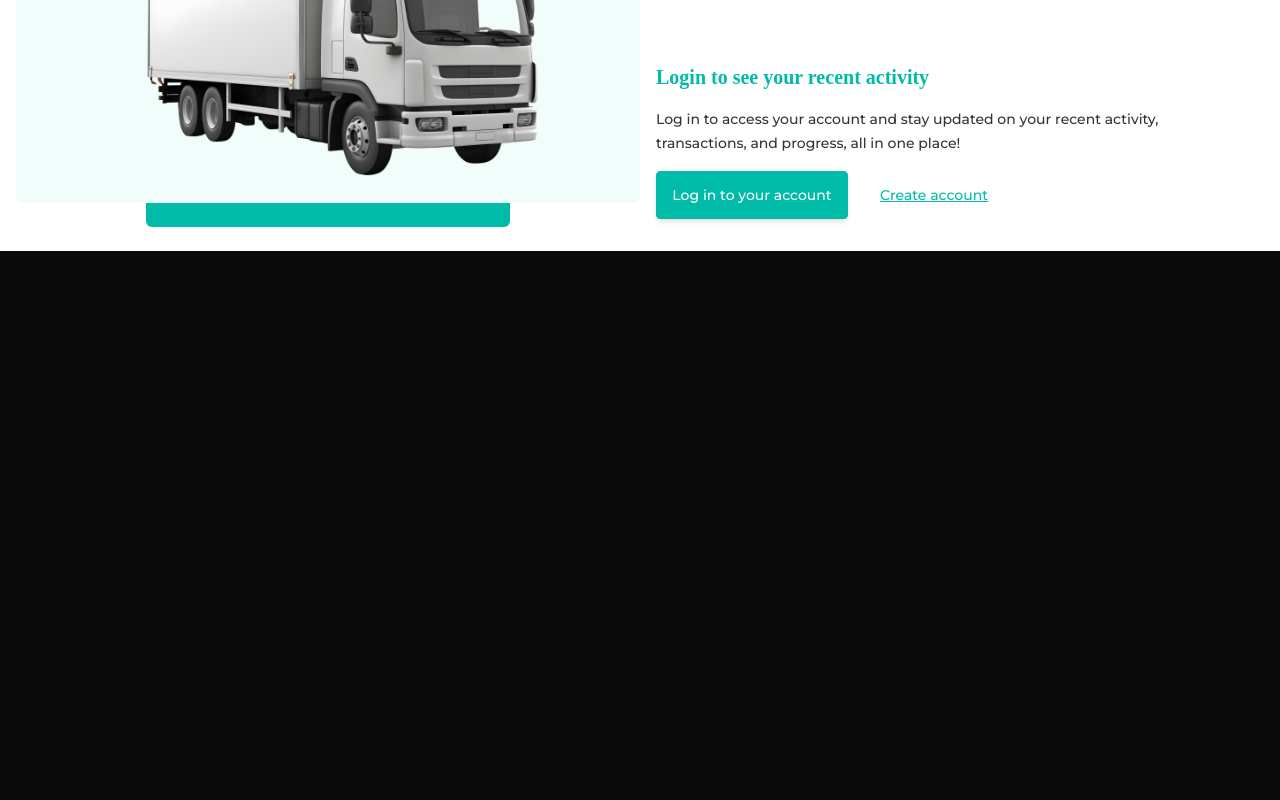
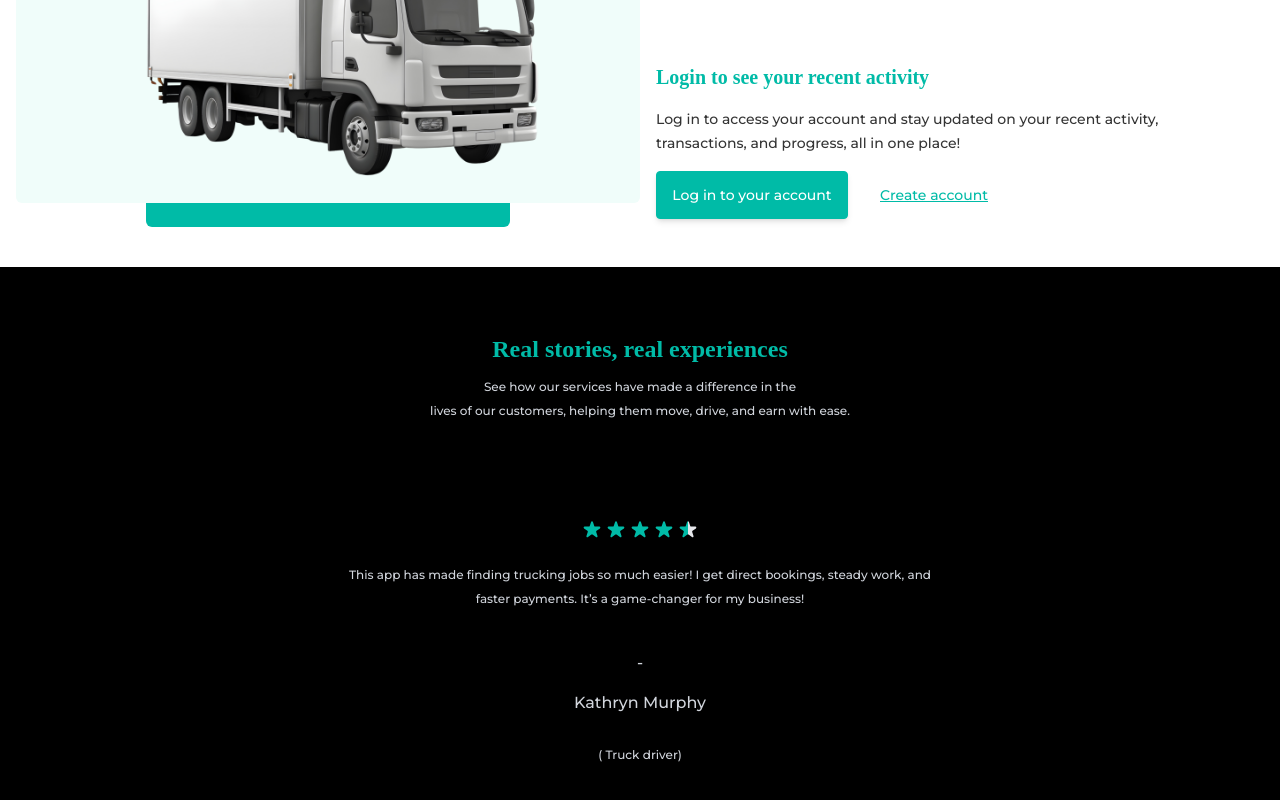
Before and after one commit to Ibikunleogunbanwo/truckit, a Next.js app: page /home in a window 1280 px wide. Shown: the part 1479-2279 px from the top of the page. Before the commit the page ends 1730 px from the top, so only its background shows below. Built offline with nearby package versions, Linux system fonts and the light colour scheme; no server answers; a web font is replaced by a local one.

Commit message:
added the carousel card for testimonial

```diff
--- a/src/app/home/page.jsx
+++ b/src/app/home/page.jsx
@@ -7,17 +7,19 @@ import serviceleft from "../../assets/images/services-left.png";
 import serviceright from "../../assets/images/services-right.png";
 import Navbar from "../../components/navbar";
 import MyDatePicker from "@/components/datepicker";
-import truck from "../../assets/images/truck.png"
+import truck from "../../assets/images/truck.png";
 import MyTimePicker from "@/components/timepicker";
 import Locationpicker from "@/components/locationpicker";
-import pickup from "../../assets/images/img-location.png"
-import dropoff from "../../assets/images/img-dropoff.png"
+import pickup from "../../assets/images/img-location.png";
+import dropoff from "../../assets/images/img-dropoff.png";
+import Carousel from "@/components/carousel";
 
 const Home = () => {
   return (
     <div id="main" className="min-h-screen bg-white w-full">
       <Navbar />
-      <div id="Hero-Section"
+      <div
+        id="Hero-Section"
         className="flex flex-col-reverse lg:flex-row p-4 my-10 "
       >
         <div className="flex-1  ">
@@ -31,23 +33,17 @@ const Home = () => {
               reliable movers to get you there stress-free.
             </p>
             <div className=" grid md:grid-cols-2 gap-4 my-2 w-full">
-              <Locationpicker
-              src={pickup}
-              />
-                  <Locationpicker
-              src={dropoff}
-              placeholder="Drop-off Location"
-              />
+              <Locationpicker src={pickup} />
+              <Locationpicker src={dropoff} placeholder="Drop-off Location" />
               <MyDatePicker />
               <MyTimePicker />
-
             </div>
 
             <ContinueWithLogin
               buttonText="Continue"
               linkText="Login to see user activity"
               linkHref="/signin"
-              widthClass = "w-36"
+              widthClass="w-36"
             />
           </div>
         </div>
@@ -117,17 +113,23 @@ const Home = () => {
           Looking to offer your services? Whether you're a truck driver or a
           mover, sign up now to connect with customers and grow your business.
         </span>
-        <ContinueWithLogin buttonText="Get Started" linkText="" linkHref="" widthClass = "w-36" />
+        <ContinueWithLogin
+          buttonText="Get Started"
+          linkText=""
+          linkHref=""
+          widthClass="w-36"
+        />
       </div>
 
-    <div id="activity" className="flex flex-col lg:flex-row text-black justify-between w-full h-full p-4 ">
+      <div id="activity"
+        className="flex flex-col lg:flex-row text-black justify-between w-full h-full p-4 "
+      >
         <div className="relative w-full lg:w-1/2 h-72 sm:h-96 lg:h-[28rem]">
           <div className="absolute top-15 sm:top-16 lg:top-20 bg-teal-50 w-full h-2/3 lg:h-3/4 bottom-5 z-10 rounded-md "></div>
           <div className="absolute bg-teal-500 w-7/12 max-w-5xl h-1/3 lg:h-2/3 left-1/2 transform -translate-x-1/2 z-0 bottom-2 rounded-md"></div>
           <Image
             src={truck}
             alt="Hero Image"
-
             className=" absolute w-full max-h-full object-cover p-4 bottom-3 rounded border-white z-10"
           />
         </div>
@@ -135,21 +137,32 @@ const Home = () => {
         <div className="relative w-full lg:w-1/2  flex flex-col justify-end mb-8`">
           <div className="h-1/2"></div>
           <div id="login" className="p-4">
-        <h1 className=" text-lg md:text-xl font-bold lg:font-extrabold text-teal-500 pb-4 "
-        >Login to see your recent activity</h1>
-        <p className="text-sm text-black/80 leading-6 mb-4"
-        >Log in to access your account and stay updated on your recent activity, transactions, and progress, all in one place!</p>
+            <h1 className=" text-lg md:text-xl font-bold lg:font-extrabold text-teal-500 pb-4 ">
+              Login to see your recent activity
+            </h1>
+            <p className="text-sm text-black/80 leading-6 mb-4">
+              Log in to access your account and stay updated on your recent
+              activity, transactions, and progress, all in one place!
+            </p>
 
             <ContinueWithLogin
               buttonText="Log in to your account"
               linkText="Create account"
               linkHref="/createaccount"
-              widthClass = "w-48"
-              linkButton = "/signin"
+              widthClass="w-48"
+              linkButton="/signin"
             />
           </div>
         </div>
       </div>
+
+      <div id="carousel" className=" bg-black w-full h-[567px] mt-4 ">
+        <div>
+          <Carousel rating={4.0} />
+        </div>
+      </div>
+
+
     </div>
   );
 };
--- /dev/null
+++ b/src/components/carousel.jsx
@@ -0,0 +1,39 @@
+import React from 'react'
+import StarRating from './ratingstar'
+
+const Carousel = () => {
+
+  return (
+    <div className='flex flex-col mt-4 justify-center items-center mx-8 p-8'>
+
+      <h1 className='text-teal-500 text-xs md:text-2xl mt-12 leading-1'>Real stories, real experiences</h1>
+
+
+      <div>
+      <p className='text-gray-300 h-[48px] leading-6 text-xs md:w-[587px] md:text-center mt-6 text-justify'> <span className='md:block md:text-center text-justify'>See how our services have made a difference in the </span>
+      lives of our customers, helping them move, drive, and earn with ease. </p>
+      </div>
+
+
+     <div className='mt-24'>
+     <StarRating rating={4.5}/>
+
+     </div>
+
+     <div>
+        <p className='text-gray-300 h-[48px] leading-6 text-xs md:w-[587px] md:text-center mt-6 text-justify'>
+        <span className='md::block text-justify'>This app has made finding trucking jobs so much easier! I get direct bookings, steady work,</span> and faster payments. It’s a game-changer for my business!
+        </p>
+
+     </div>
+     <p className='place-items-center text-gray-300 mt-8'>
+        <span className='block mt-16 md:mt-2 mb-4'>-</span>Kathryn Murphy
+
+     <span className='block mt-8 text-xs'>( Truck driver)</span>
+     </p>
+
+    </div>
+  )
+}
+
+export default Carousel
--- /dev/null
+++ b/src/components/ratingstar.jsx
@@ -0,0 +1,48 @@
+import React from "react";
+
+const FullStar = () => (
+  <svg className="w-5 h-5 text-teal-500" fill="currentColor" viewBox="0 0 20 20">
+    <path d="M9.049 2.927c.3-.921 1.603-.921 1.902 0l1.286 3.97a1 1 0 00.95.69h4.175c.969 0 1.371 1.24.588 1.81l-3.382 2.455a1 1 0 00-.364 1.118l1.286 3.97c.3.921-.755 1.688-1.54 1.118l-3.382-2.455a1 1 0 00-1.176 0l-3.382 2.455c-.784.57-1.838-.197-1.539-1.118l1.285-3.97a1 1 0 00-.364-1.118L2.05 9.397c-.783-.57-.38-1.81.588-1.81h4.175a1 1 0 00.951-.69l1.285-3.97z" />
+  </svg>
+);
+
+const HalfStar = ({ index }) => (
+    <svg className="w-5 h-5 text-teal-500" viewBox="0 0 20 20">
+      <defs>
+        <linearGradient id={`half-${index}`} x1="0" x2="1" y1="0" y2="0">
+          <stop offset="50%" stopColor="currentColor" />
+          <stop offset="50%" stopColor="#e5e7eb" />
+        </linearGradient>
+      </defs>
+      <path
+        fill={`url(#half-${index})`}
+        d="M9.049 2.927c.3-.921 1.603-.921 1.902 0l1.286 3.97a1 1 0 00.95.69h4.175c.969 0 1.371 1.24.588 1.81l-3.382 2.455a1 1 0 00-.364 1.118l1.286 3.97c.3.921-.755 1.688-1.54 1.118l-3.382-2.455a1 1 0 00-1.176 0l-3.382 2.455c-.784.57-1.838-.197-1.539-1.118l1.285-3.97a1 1 0 00-.364-1.118L2.05 9.397c-.783-.57-.38-1.81.588-1.81h4.175a1 1 0 00.951-.69l1.285-3.97z"
+      />
+    </svg>
+  );
+
+const EmptyStar = () => (
+  <svg className="w-5 h-5 text-gray-300" fill="currentColor" viewBox="0 0 20 20">
+    <path d="M9.049 2.927c.3-.921 1.603-.921 1.902 0l1.286 3.97a1 1 0 00.95.69h4.175c.969 0 1.371 1.24.588 1.81l-3.382 2.455a1 1 0 00-.364 1.118l1.286 3.97c.3.921-.755 1.688-1.54 1.118l-3.382-2.455a1 1 0 00-1.176 0l-3.382 2.455c-.784.57-1.838-.197-1.539-1.118l1.285-3.97a1 1 0 00-.364-1.118L2.05 9.397c-.783-.57-.38-1.81.588-1.81h4.175a1 1 0 00.951-.69l1.285-3.97z" />
+  </svg>
+);
+
+const StarRating = ({ rating }) => {
+    const stars = [];
+    const fullStars = Math.floor(rating);
+    const hasHalfStar = rating - fullStars >= 0.5;
+
+    for (let i = 1; i <= 5; i++) {
+      if (i <= fullStars) {
+        stars.push(<FullStar key={i} />);
+      } else if (i === fullStars + 1 && hasHalfStar) {
+        stars.push(<HalfStar key={i} index={i} />);
+      } else {
+        stars.push(<EmptyStar key={i} />);
+      }
+    }
+
+    return <div className="flex space-x-1 text-teal-500">{stars}</div>;
+  };
+
+export default StarRating;
```
Lines whose indentation alone changed are shown as unchanged.
